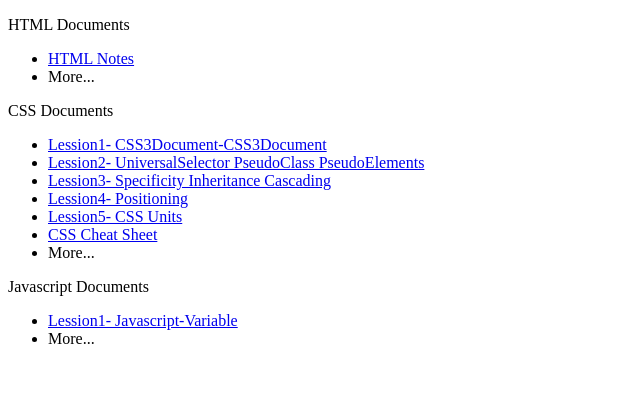
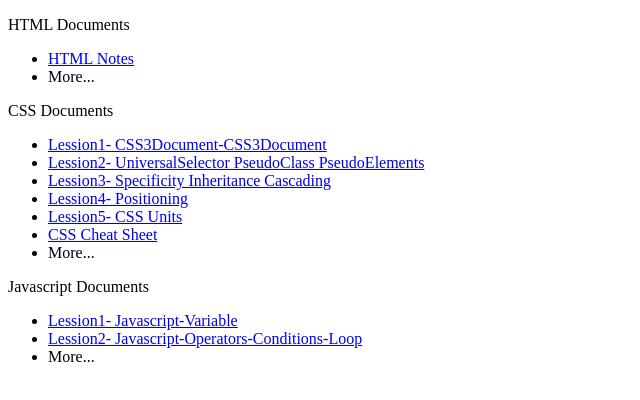
Before and after one commit to BahugunaP/SSP-Content-Repository, a plain HTML site: page docs/index.html in a window 1280 px wide. Shown: the whole page, without its empty margins (0-640 px from the left). Drawn offline with Linux system fonts and the light colour scheme.

Commit message:
Added Java Script 17Nov 2024 Content

```diff
--- a/docs/index.html
+++ b/docs/index.html
@@ -25,6 +25,7 @@
     <p>Javascript Documents</p>
     <ul name="Javascript Docs">
     <li><a href="https://drive.google.com/file/d/1rtIQnFAtbt01lqHUKdWSB0GW01y_BS4u/view?usp=sharing">Lession1- Javascript-Variable</a></li>
+    <li><a href="https://drive.google.com/file/d/1IhezCp6IvsPRDc49C59P61_qHodspbMo/view?usp=sharing">Lession2- Javascript-Operators-Conditions-Loop</a></li>
     <li>More...</li>
     </ul>
 </div>
```
Also changed, not shown: 1 other file.
